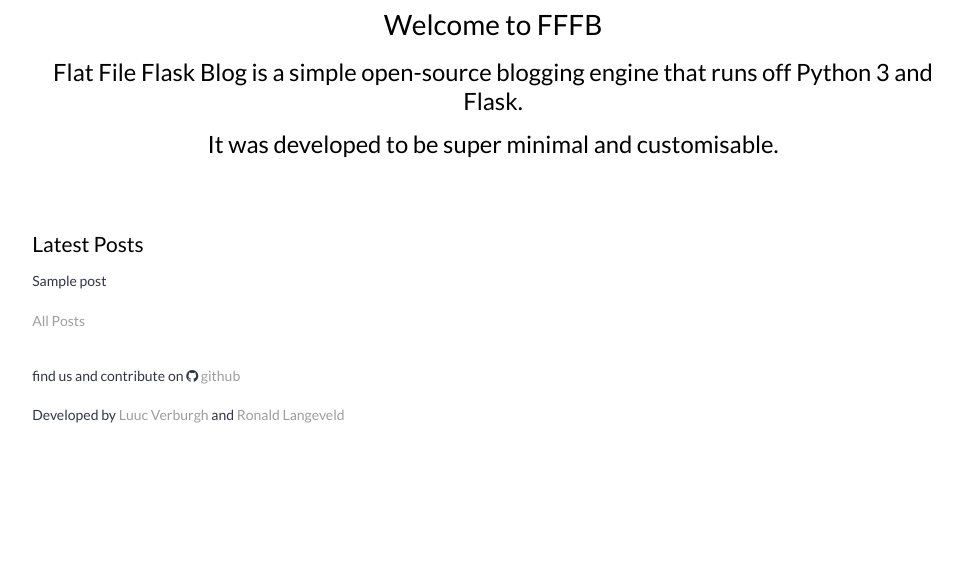
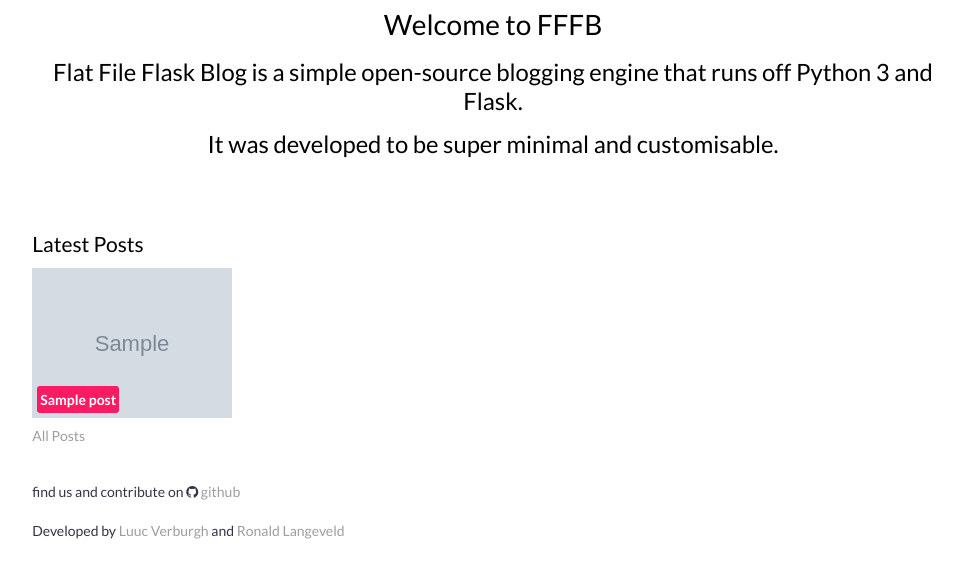
Before and after one commit to ronaldlangeveld/FlatFileFlaskBlog, a Flask app: template templates/index.html in a window 1280 px wide. Shown: the top 578 px of the page, without its empty margins (147-1109 px from the left). Run offline with Flask 2, Linux system fonts and the light colour scheme; the template is opened without the code that fills it: most values are stand-ins (such as "Sample title", 1, 10 or a date in 2020); grey boxes marked "Sample" are stand-in pictures; parts of the project's set-up code (start-up, migrations or seed data) failed here and were passed over.

Commit message:
gets featured image from post and makes is callable via {{ post.image }}

```diff
--- a/static/css/main.css
+++ b/static/css/main.css
@@ -219,3 +219,23 @@ dd {
 .foot-links {
     top: 95vh;
 }
+
+.featured {
+    position: relative;
+}
+
+.featured--image {
+    width: 200px;
+    height: auto;
+}
+
+.featured--title {
+    position: absolute;
+    bottom: 10px;
+    left: 5px;
+    color: white !important;
+    background-color: rgba(255, 5, 82, 0.89);
+    border-radius: 3px;
+    padding: 3px;
+    font-weight: bolder;
+}
--- a/templates/index.html
+++ b/templates/index.html
@@ -15,8 +15,6 @@
                 </div>
             </div>
         </div>
-
-
     </header>
 
     <section id="content">
@@ -25,7 +23,10 @@
                 <div class="col-12">
                     <h3 style="text-align: left;">Latest Posts</h3>
                     {% for post in posts|sort(reverse = true, attribute='date') %}
-    <a href="/posts/{{ post.slug }}"><p>{{ post.title}}</p></a>
+                        <div class="featured">
+                            <a href="/posts/{{ post.slug }}" class="featured--title">{{ post.title}}</a>
+                            <img src="{{ post.image }}" class="featured--image">
+                        </div>
                     {% endfor %}
                     <p><a href="/posts">All Posts</a></p>
                 </div>
```
Also changed, not shown: posts/gettingstarted.md (+1 -0 lines), utils.py (+7 -5 lines), readme.md, static/featured-images/welcome.gif (added). Lines whose indentation alone changed are shown as unchanged.
